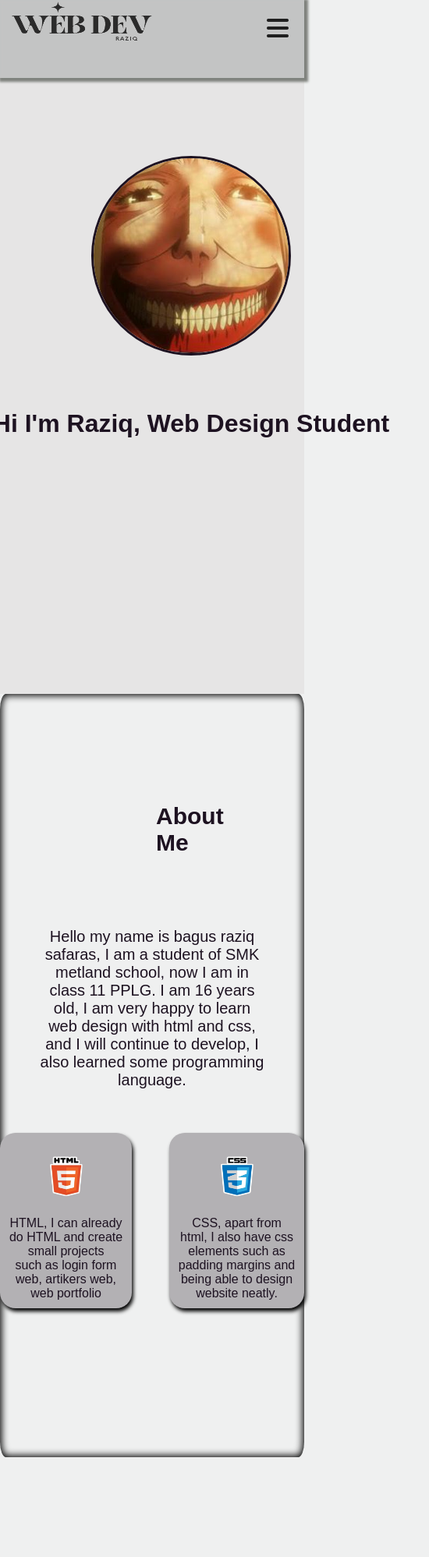
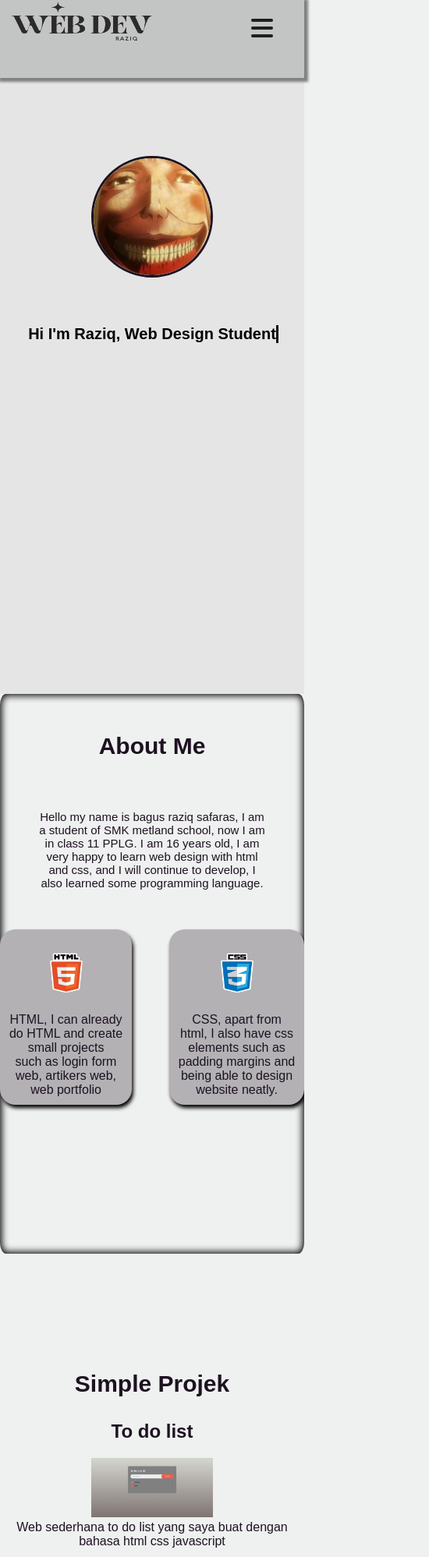
Before and after one commit to raziq99/web, a plain HTML site: page index.html in a window 390 px wide. Shown: the top 1997 px of the page at 78% size, 550 px wide, since content can reach past the window. Drawn offline with Linux system fonts and the light colour scheme.

Commit message:
Fixed mobile design

```diff
--- a/index.html
+++ b/index.html
@@ -64,7 +64,7 @@
     <div class="badan2">
     <section id="abo" class=" sec-1 show-animate">
       <div class="container">
-      <h1  class="skill ">About Me</h1>
+      <h2  class="skill ">About Me</h2>
       <div  class="about">
         <p >
           Hello my name is bagus raziq safaras, I am a student of SMK metland
@@ -91,7 +91,7 @@
     </section>
     <section class="pro">
     <div id="projek">
-      <h1>Simple Projek</h1>
+      <h3>Simple Projek</h3>
       <div id="todo">
        <h2> To do list</h2>
        <p>
--- a/isi.css
+++ b/isi.css
@@ -48,7 +48,7 @@ ol {
 #home {
   padding-top: 100px;
   font-family: Arial, Helvetica, sans-serif;
-  padding-left: 100px;
+
   justify-content: center;
   align-items: center;
   display: flex;
@@ -63,28 +63,90 @@ ol {
   border: 3px solid #1d1221;
 }
 
-.typ {
-  display: inline-block;
+:root {
+  color-scheme: light dark;
+  --background-color: white;
+  --text-color: #222;
+  --typing-duration: 2500ms;
+  --characters: 32;
+  --delay: 2000ms;
+  --blink-duration: 800ms;
 }
+
+body {
+  margin: 0;
+  padding: 0;
+  font: 1rem "Source Code Pro", monospace;
+}
+
+main {
+  display: grid;
+  place-items: center;
+  min-height: 100vh;
+}
+
+h1 {
+  /* keep h1 from wrapping. */
+  /*This is for when the typing effect initially begins */
+  /* if you encounter layout problems, use responsive font size */
+  width: max-content;
+  position: relative;
+  color: black;
+}
+
+h1::before,
+h1::after {
+  content: "";
+  position: absolute;
+  inset: 0;
+}
+
+h1::before {
+  /* h1::before's bg color has to match bg */
+  background: #e6e5e5;
+  animation: typing var(--typing-duration) steps(var(--characters)) var(--delay)
+    forwards;
+}
+
+h1::after {
+  width: 0.2rem;
+  background: var(--text-color);
+  animation: typing var(--typing-duration) steps(var(--characters)) var(--delay)
+      forwards,
+    blink var(--blink-duration) infinite;
+}
+
+@keyframes typing {
+  to {
+    left: 100%;
+  }
+}
+
+@keyframes blink {
+  to {
+    background: black;
+  }
+}
+
+@media (prefers-color-scheme: dark) {
+  :root {
+    --background-color: #1c1b22;
+    --text-color: #ededef;
+  }
+}
+
 #title {
   display: block;
   text-align: center;
-  border-right: 3px solid;
+
   width: 100%;
-  white-space: nowrap;
-  overflow: hidden;
-  animation: typing 1.2s steps(18), cursor 0.4s step-end infinite alternate;
 }
 @keyframes cursor {
   50% {
     border-color: transparent;
   }
 }
-@keyframes typing {
-  from {
-    width: 0;
-  }
-}
+
 .nav img {
   padding: 0;
   width: 210px;
@@ -108,6 +170,7 @@ nav:hover {
 .menu {
   float: right;
   display: none;
+  margin-right: 20px;
 
   padding: 20px;
 }
@@ -144,12 +207,61 @@ nav:hover {
 #check:checked ~ .sidemenu {
   left: 0;
 }
-@media (max-width: 768px) {
+
+@media (max-width: 780px) {
   .menu {
     display: block;
   }
   .nav ul {
     display: none;
+  }
+  .to_do_img {
+    width: 70%;
+
+    object-fit: cover;
+    text-align: center;
+  }
+  #title {
+    max-width: 75vh;
+  }
+}
+
+@media (max-width: 450px) {
+  .menu {
+    display: block;
+  }
+  .nav ul {
+    display: none;
+  }
+  .to_do_img {
+    width: 70%;
+
+    object-fit: cover;
+    text-align: center;
+  }
+  #title {
+    max-width: 75vh;
+  }
+  .skill {
+    margin: 0px;
+    border-bottom: none;
+  }
+
+  .skill h2 {
+    border-bottom: 2px solid black;
+  }
+
+  #title {
+    font-size: 20px;
+  }
+
+  #home img {
+    width: 150px;
+    height: 150px;
+  }
+
+  .about p {
+    font-size: 15px;
   }
 }
 
@@ -195,13 +307,13 @@ nav:hover {
 }
 .skill {
   text-align: center;
-  margin-bottom: 20px;
-  margin-top: 40px;
-  margin-left: 200px;
-  margin-right: 200px;
+  /* margin-bottom: 20px; */
+  /* margin-top: 40px; */
+  /* margin-left: 200px; */
+  /* margin-right: 200px; */
   font-size: 30px;
-  padding-top: 50px;
-  border-bottom: 2px solid black;
+  /* padding-top: 50px; */
+  /* border-bottom: 2px solid black; */
   font-family: Arial, Helvetica, sans-serif;
 }
 
@@ -266,7 +378,7 @@ nav:hover {
   margin-right: 0px;
 }
 
-#projek h1 {
+#projek h3 {
   text-align: center;
   font-size: 30px;
   margin-top: 150px;
@@ -283,8 +395,8 @@ p {
 }
 
 .to_do_img {
-  width: 550px;
-  height: 300px;
+  width: 40%;
+
   object-fit: cover;
   text-align: center;
 }
```
Lines whose indentation alone changed are shown as unchanged.
